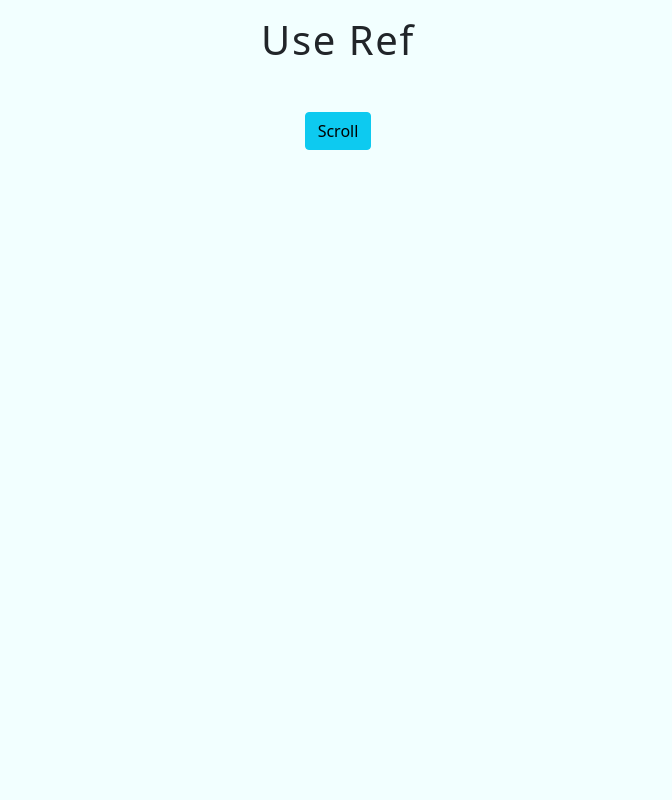
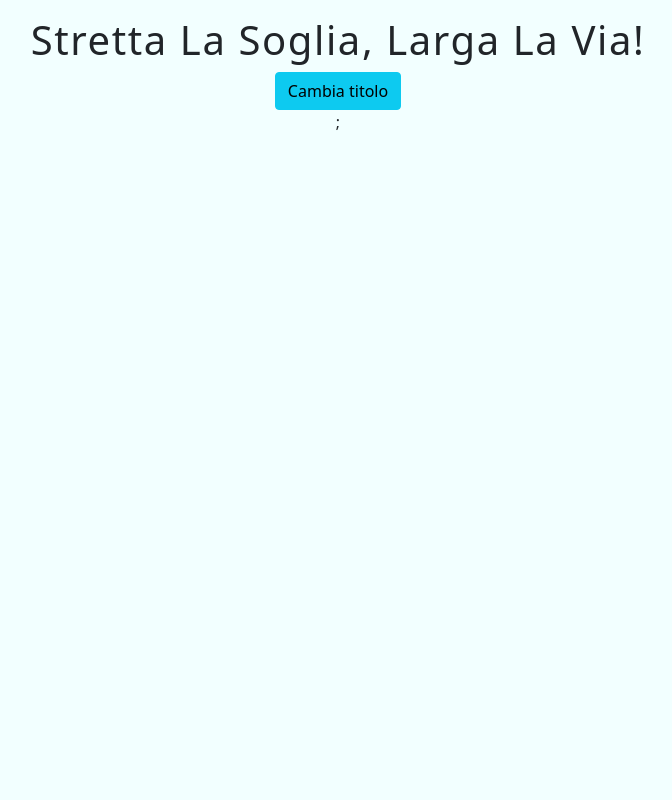
Before and after one commit to omardeangelis/React-Hooks, a React (Create React App) app: page / in a window 1280 px wide. Shown: the top 800 px of the page, without its empty margins (302-974 px from the left). Built offline with nearby package versions, Linux system fonts and the light colour scheme.

Commit message:
lezione 1 - Errore base DONE

```diff
--- a/src/App.js
+++ b/src/App.js
@@ -1,4 +1,4 @@
-import Inizio from "./lezioni/5-useRef/inizio/useref-example";
+import Inizio from "./lezioni/1-useState/inizio/1-errore-base";
 
 function App() {
   return (
--- a/src/lezioni/1-useState/inizio/1-errore-base.js
+++ b/src/lezioni/1-useState/inizio/1-errore-base.js
@@ -1,8 +1,21 @@
 import React from "react";
 //Far vedere che il componente non si riaggiorna ma la variabile si
 //Spiegare che cosa è un React Fragment e che è possibile abbreviarlo
+
+let titolo = "Stretta la soglia, larga la via!"
+
+const cambiaTitolo = () => {
+  titolo = "Dividi et impera!"
+  console.log(titolo)
+};
+
 const ErroreBase = () => {
-  return <div>Error Components</div>;
+  return <>
+    <div>
+      <h1>{titolo}</h1>
+      <button type="button" className="btn btn-info mx-3" onClick={cambiaTitolo}>Cambia titolo</button>
+    </div>;
+  </>
 };
 
 export default ErroreBase;
```
Also changed, not shown: 2 other files (tests, documents, lock files or other folders).
